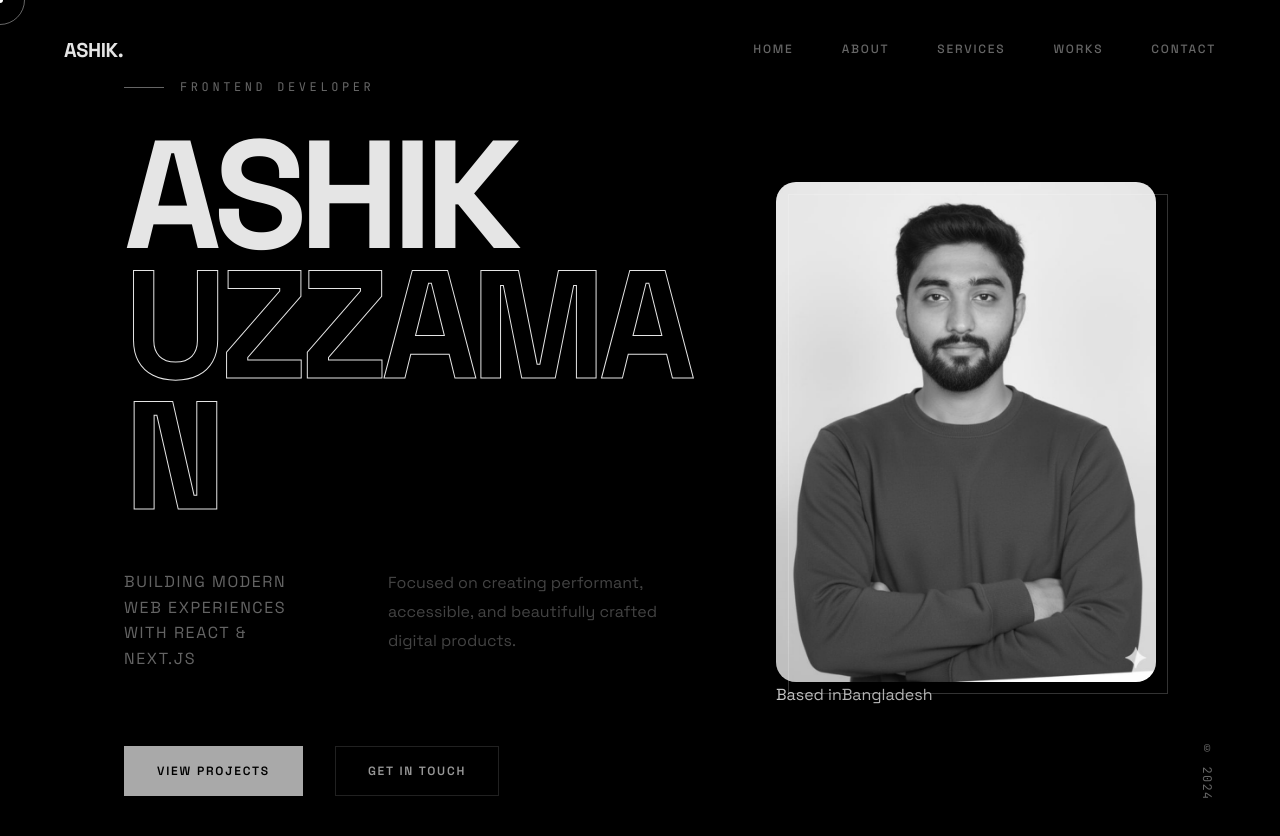
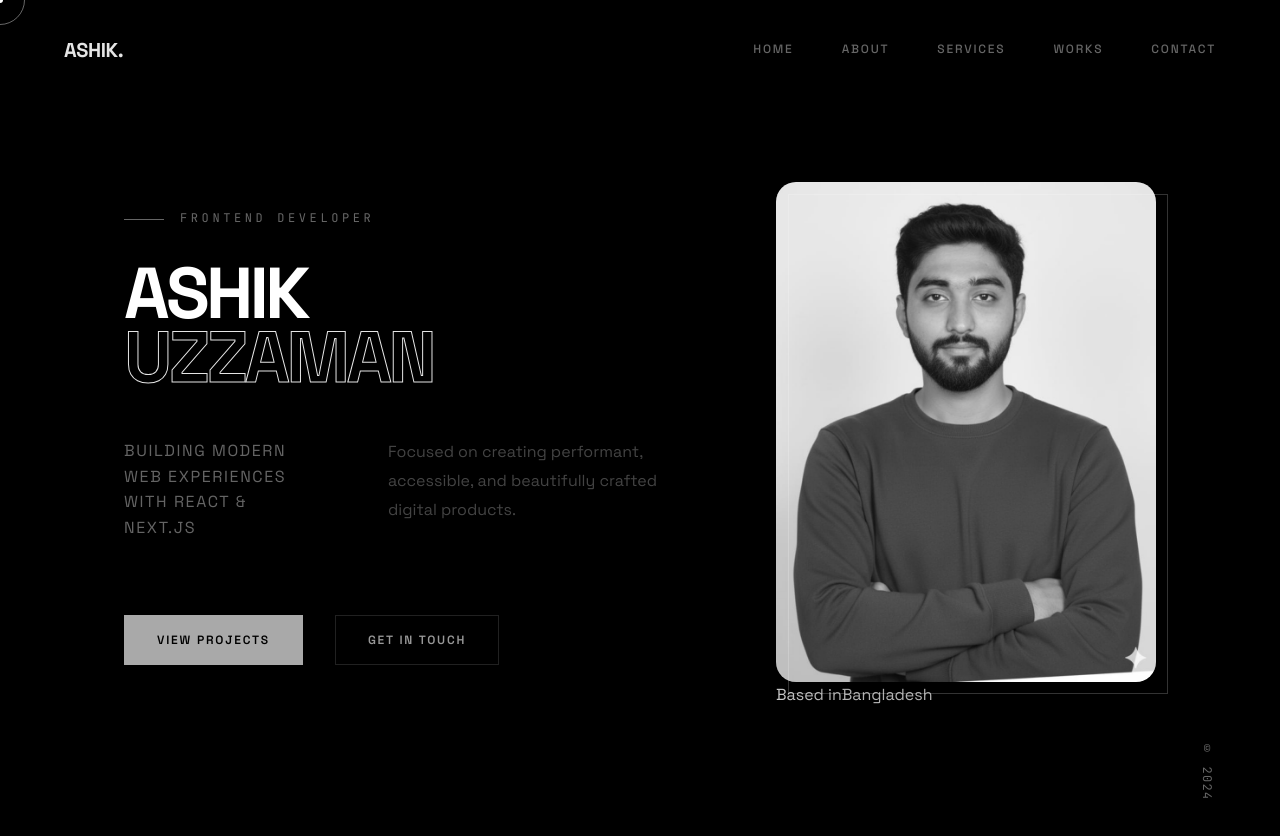
Before and after one commit to RahatInCode/ashik-portfolio-website, a React (Vite) app: page / in a window 1280 px wide. Shown: the top 836 px of the page. Built offline with nearby package versions, Linux system fonts and the light colour scheme.

Commit message:
fixed layout

```diff
--- a/src/components/Hero.jsx
+++ b/src/components/Hero.jsx
@@ -225,21 +225,39 @@ const Hero = () => {
     minHeight: '100vh',
   };
 
+  const heroContentStyles = {
+    maxWidth: '600px',
+  };
+
+  const heroTitleStyles = {
+    marginBottom: '30px',
+  };
+
+  const heroNameLineStyles = {
+    fontSize: 'clamp(48px, 8vw, 72px)',
+    fontWeight: '900',
+    lineHeight: '0.9',
+    color: '#fff',
+    overflow: 'hidden',
+    whiteSpace: 'nowrap',
+  };
+
   return (
     <section id="home" ref={heroRef} className="hero">
       <div className="hero-inner" style={heroInnerStyles}>
         <div
           className="hero-content"
+          style={heroContentStyles}
           onMouseMove={handleMouseMove}
           onMouseLeave={handleMouseLeave}
         >
           <div className="hero-eyebrow">{heroData.eyebrow}</div>
 
-          <div ref={titleRef} className="hero-title">
-            <div className="hero-name-line">
+          <div ref={titleRef} className="hero-title" style={heroTitleStyles}>
+            <div className="hero-name-line" style={heroNameLineStyles}>
               {renderAnimatedText(heroData.firstName)}
             </div>
-            <div className="hero-name-line outlined">
+            <div className="hero-name-line outlined" style={heroNameLineStyles}>
               {renderAnimatedText(heroData.lastName)}
             </div>
           </div>
```
